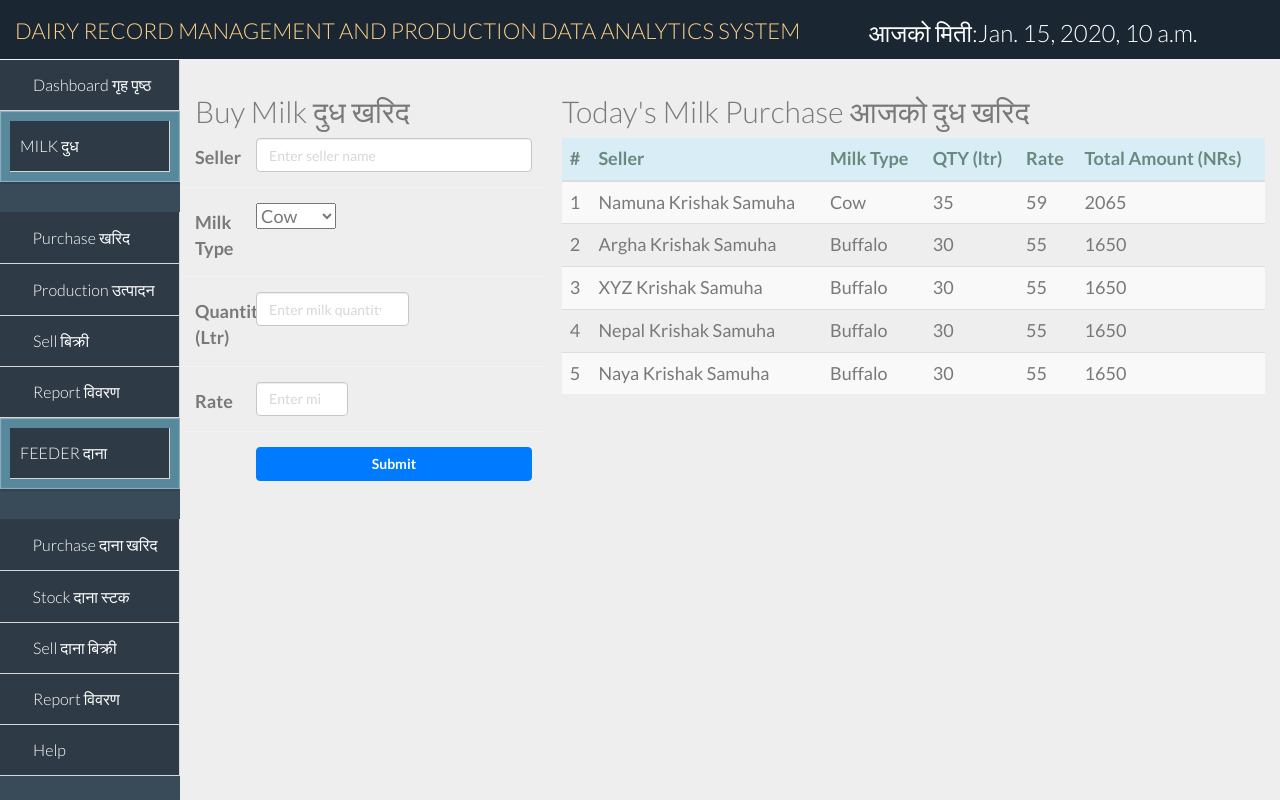
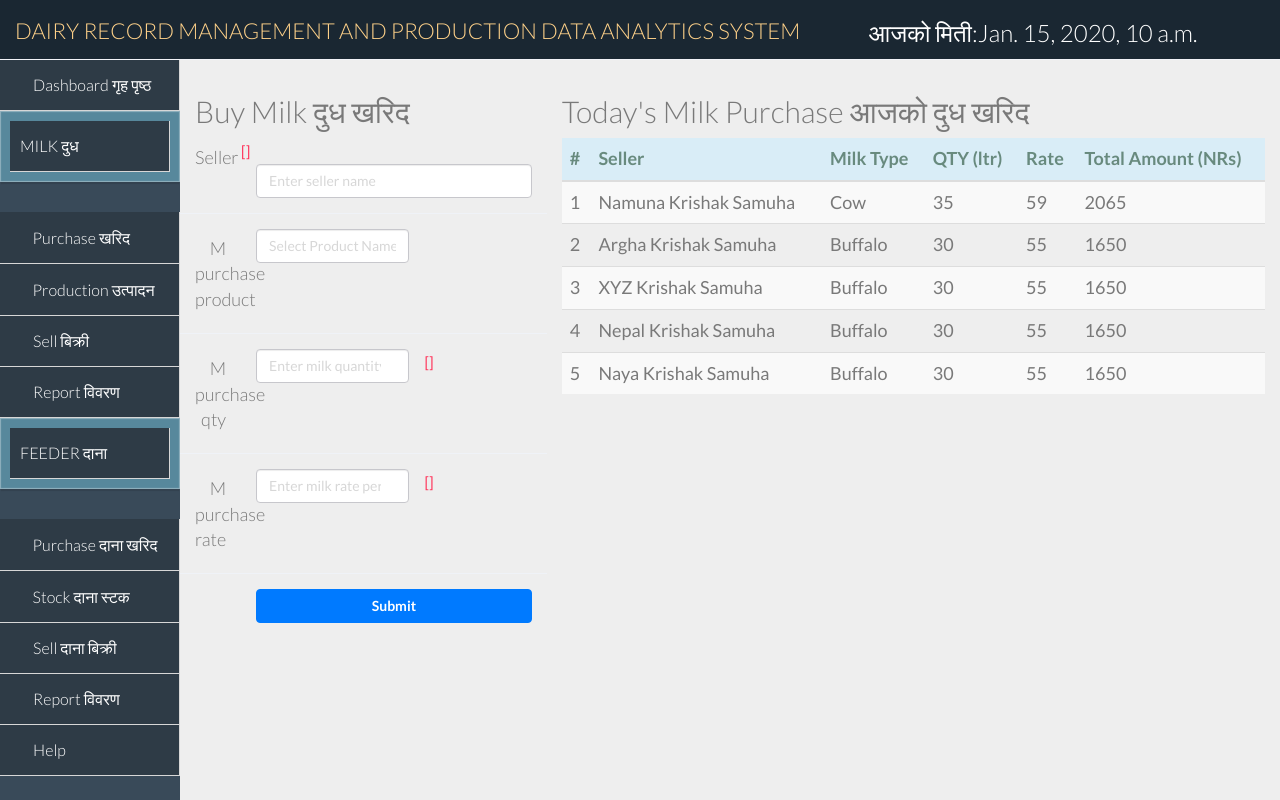
Before and after one commit to anisbhsl/DAIRY, a Django app: template dairyapp/templates/dairyapp/milk-purchase.html in a window 1280 px wide. Run offline with Django 3.2, Linux system fonts and the light colour scheme; the template is opened without the code that fills it: most values are stand-ins (such as "Sample title", 1, 10 or a date in 2020); form fields are guessed from the names that the template uses; some libraries are stand-ins or nearby versions; some web fonts are replaced.

Commit message:
migration and purchase form

```diff
--- a/dairy/settings.py
+++ b/dairy/settings.py
@@ -38,6 +38,7 @@
     'django.contrib.messages',
     'django.contrib.staticfiles',
     'dairyapp.apps.DairyappConfig',
+    'widget_tweaks',
 ]
 
 MIDDLEWARE = [
--- a/dairyapp/models.py
+++ b/dairyapp/models.py
@@ -1,5 +1,6 @@
 from django.db import models
 from django.utils import timezone
+from dairyapp.choices import MILK_CHOICES
 
 # Create your models here.
 
@@ -52,11 +53,12 @@
 
 ##milk purchase
 class mPurchase(models.Model):
+
     mPurchase_id=models.AutoField(primary_key=True)
-    seller=models.OneToOneField(Customer,on_delete=models.CASCADE)
+    seller=models.CharField(max_length=50)
     ## automatically set the field to now when object is created
     mPurchase_date=models.DateTimeField(default=timezone.now)
-    mPurchase_product=models.OneToOneField(mProduct,on_delete=models.CASCADE)
+    mPurchase_product=models.CharField(max_length=10,choices=MILK_CHOICES)
     mPurchase_qty=models.FloatField()
     mPurchase_rate=models.FloatField()
 
--- a/dairyapp/templates/dairyapp/add-milk-products.html
+++ b/dairyapp/templates/dairyapp/add-milk-products.html
@@ -122,8 +122,6 @@
                 text: 'Milk Production of last 7 days'
             },
 
-
-
             yAxis: {
                 title: {
                     text: 'Liters'
--- a/dairyapp/templates/dairyapp/base.html
+++ b/dairyapp/templates/dairyapp/base.html
@@ -1,4 +1,5 @@
 {% load static %}
+{% load widget_tweaks %}
 <!DOCTYPE html>
 <html lang="en">
 <head>
--- a/dairyapp/templates/dairyapp/milk-purchase.html
+++ b/dairyapp/templates/dairyapp/milk-purchase.html
@@ -16,38 +16,39 @@
         <div class="col-lg-4">
             <h2>Buy Milk दुध खरिद</h2>
 
-            <form class="form-horizontal">
+            <form class="form-horizontal" method="POST" enctype="multipart/form-data">
+                {% csrf_token %}
                 <div class="form-group">
-                    <label class="control-label col-sm-2"><strong>Seller</strong></label>
+                    <span class="text-danger small">{{ form.seller.errors }}</span>
+                    <label class="control-label col-sm-2"><strong>{{ form.seller.label_tag }}</strong></label>
                     <div class="col-sm-10">
-                            <input type="text" class="form-control"  placeholder="Enter seller name">
+                            <input class="form-control" name="seller" placeholder="Enter seller name">
                     </div>
                 </div>
 
 
                 <div class="form-group">
-                    <label class="control-label col-sm-2"><strong>Milk Type</strong></label>
-                    <div class="col-sm-10">
-                            <select name="milk-products">
-                                <option value="milk cow">Cow </option>
+                    <label class="control-label col-sm-2"><strong>{{ form.mPurchase_product.label_tag }}</strong></label>
 
-                                <option value="milk buffalo">Buffalo</option>
+                    <div class="col-sm-6">
 
+                           <input class="form-control" name="product" placeholder="Select Product Name">
 
-                            </select>
                     </div>
                 </div>
 
                 <div class="form-group">
-                    <label class="control-label col-sm-2"><strong>Quantity (Ltr)</strong></label>
+                    <span class="text-danger small">{{ form.mPurchase_qty.errors }}</span>
+                    <label class="control-label col-sm-2"><strong>{{ form.mPurchase_qty.label_tag }}</strong></label>
                     <div class="col-sm-6">
                             <input type="number" class="form-control"  placeholder="Enter milk quantity">
                     </div>
                 </div>
 
                 <div class="form-group">
-                    <label class="control-label col-sm-2"><strong>Rate</strong></label>
-                    <div class="col-sm-4">
+                    <span class="text-danger small">{{ form.mPurchase_rate.errors }}</span>
+                    <label class="control-label col-sm-2"><strong>{{ form.mPurchase_rate.label_tag }}</strong></label>
+                    <div class="col-sm-6">
                             <input type="number" class="form-control"  placeholder="Enter milk rate per liter">
                     </div>
                 </div>
@@ -58,6 +59,7 @@
                     </div>
                 </div>
             </form>
+
         </div>
 
         <div class="col-lg-8">
--- a/install.txt
+++ b/install.txt
@@ -1,2 +1,3 @@
 Django==2.1
 bikram
+django-widget-tweaks==1.4.3
```
Also changed, not shown: dairyapp/choices.py (added, +7 -0 lines), dairyapp/forms.py (added, +33 -0 lines), dairyapp/views.py (+28 -3 lines).
